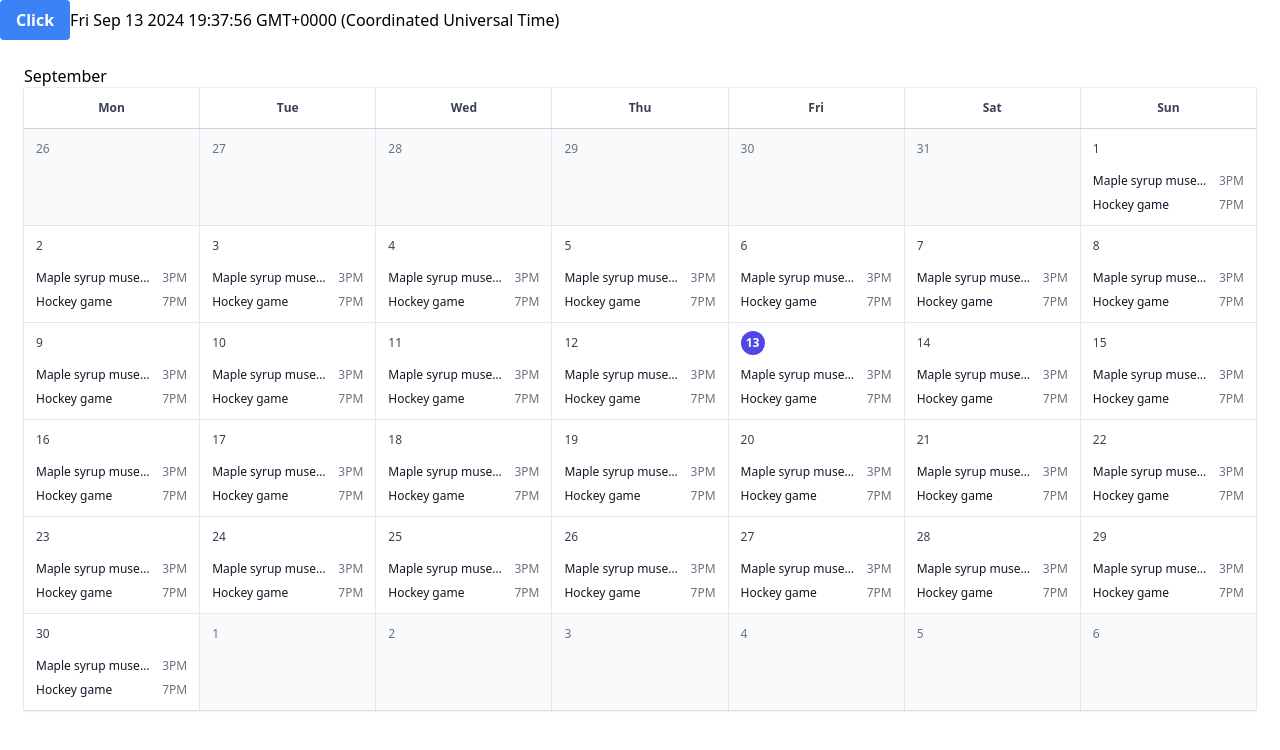
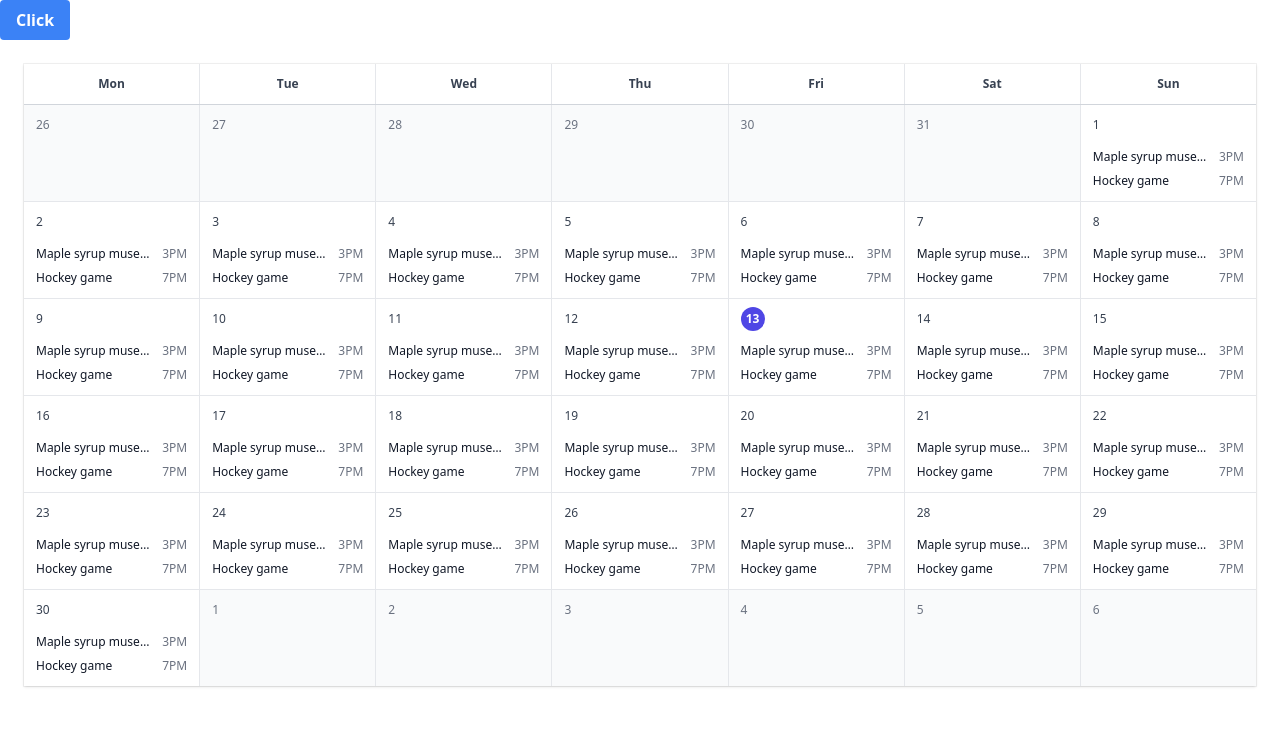
Before and after one commit to emPeeGee/sync-my-time, an Angular app: page / in a window 1280 px wide. Shown: the top 750 px of the page. Built offline with nearby package versions, Linux system fonts and the light colour scheme.

Commit message:
🐳 chore: clean up calendar

```diff
--- a/src/app/shared/components/calendar/calendar.component.html
+++ b/src/app/shared/components/calendar/calendar.component.html
@@ -1,9 +1,4 @@
-{{ today }}
-
 <section class="m-6">
-  <!-- <div>{{ getDaysInCurrentMonth() }}</div> -->
-  <div>{{ currentMonth.toLocaleString('en-US', { month: 'long' }) }}</div>
-
   <div class="shadow ring-1 ring-black ring-opacity-5 lg:flex lg:flex-auto lg:flex-col">
     <div
       class="grid grid-cols-7 gap-px border-b border-gray-300 bg-gray-200 text-center text-xs font-semibold leading-6 text-gray-700 lg:flex-none">
```
Also changed, not shown: src/app/shared/components/calendar/calendar.component.ts (+0 -17 lines).
